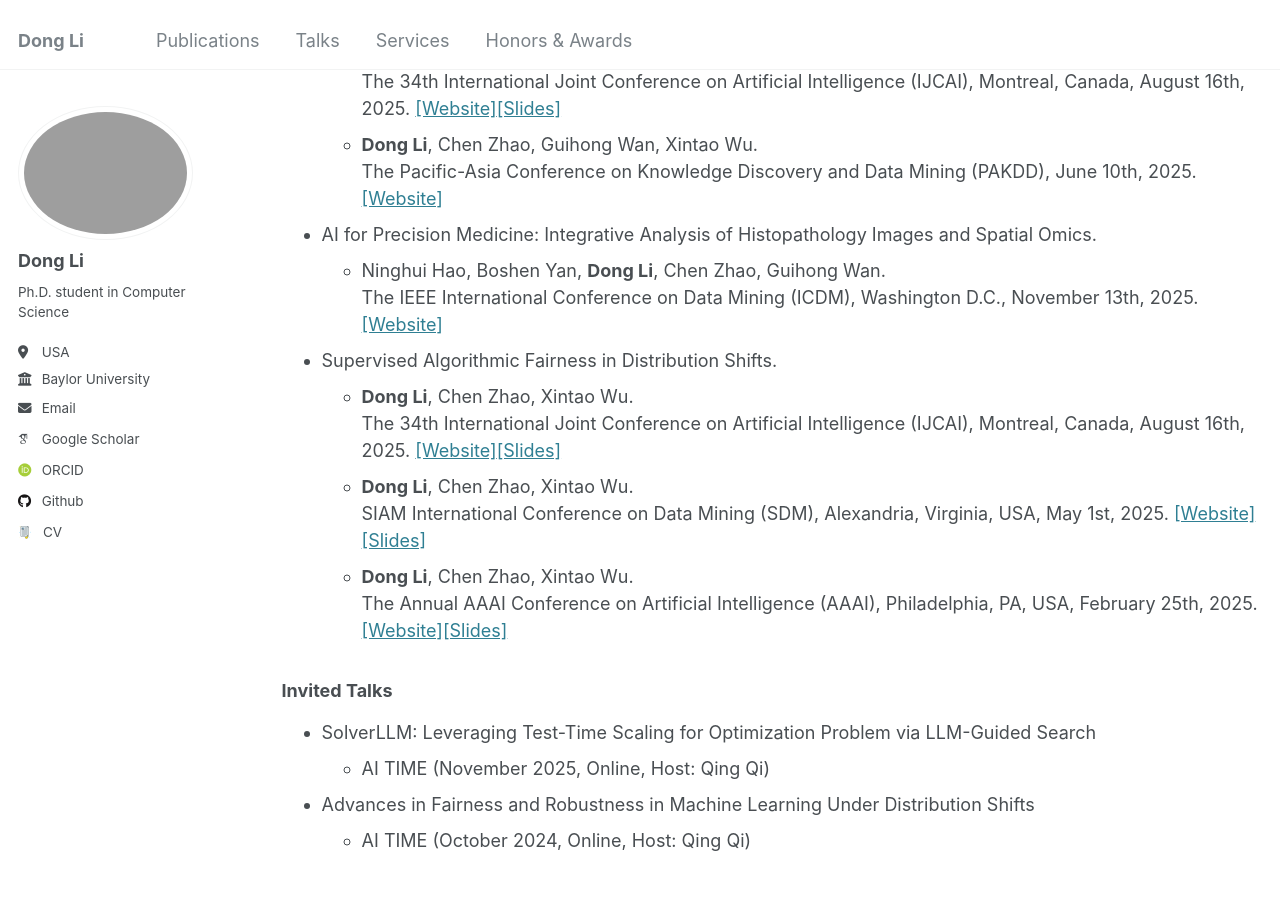
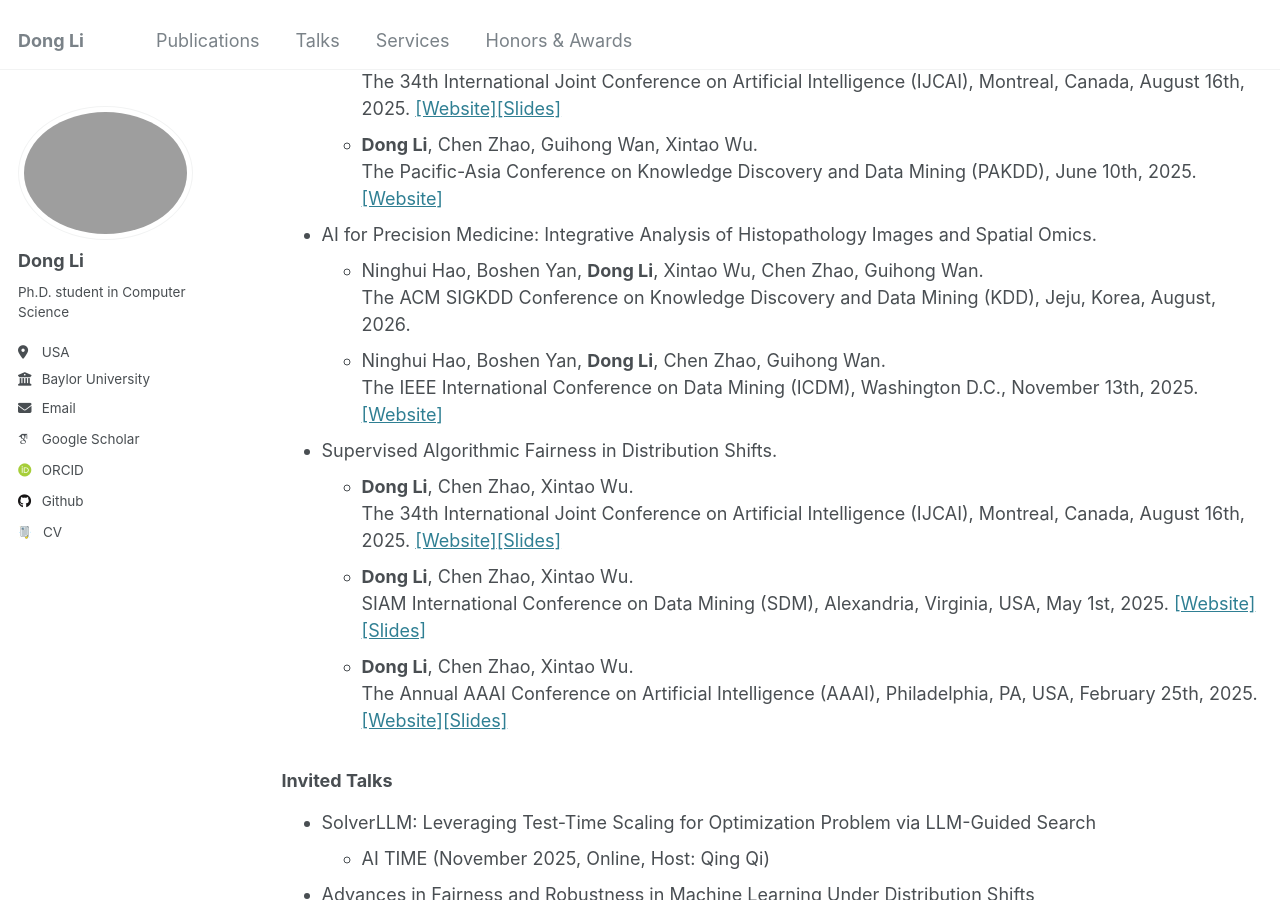
Before and after one commit to TurkeyWatanabe/dongli, a Jekyll site: the page built from _pages/talks.html, in a window 1280 px wide and 900 px high, scrolled down 385 px. Built offline with Jekyll 4.4.1, drawn with Linux system fonts in a browser that asks for light colours; some web fonts are replaced.

Commit message:
Update talks.html

```diff
--- a/_pages/talks.html
+++ b/_pages/talks.html
@@ -19,6 +19,7 @@ author_profile: true
   </li>
   <li>AI for Precision Medicine: Integrative Analysis of Histopathology Images and Spatial Omics.
     <ul>
+      <li>Ninghui Hao, Boshen Yan, <strong>Dong Li</strong>, Xintao Wu, Chen Zhao, Guihong Wan.<br>The ACM SIGKDD Conference on Knowledge Discovery and Data Mining (KDD), Jeju, Korea, August, 2026.</li>
       <li>Ninghui Hao, Boshen Yan, <strong>Dong Li</strong>, Chen Zhao, Guihong Wan.<br>The IEEE International Conference on Data Mining (ICDM), Washington D.C., November 13th, 2025. <a href="https://sites.google.com/view/icdm25tutorial-ai4pm/main">[Website]</a></li>
     </ul>
   </li>
```
